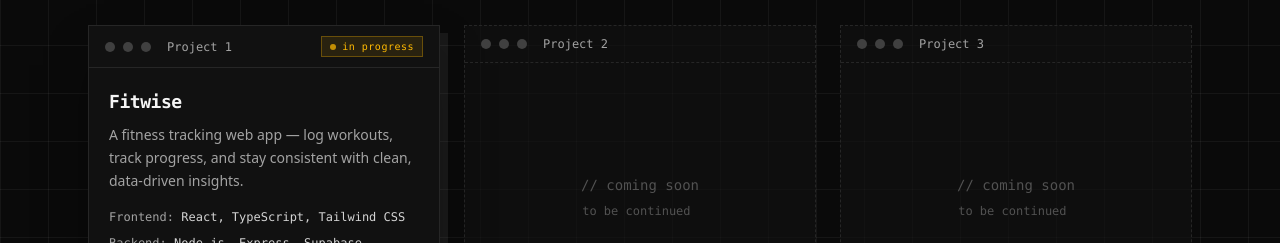
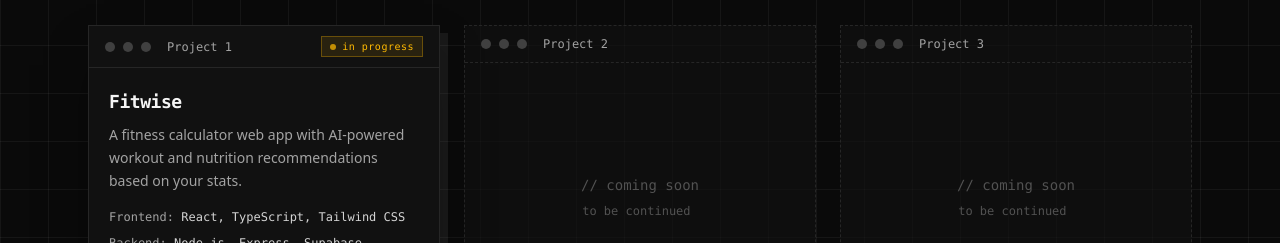
Before and after one commit to nereusofficial/nereus-portfolio, a React (Vite) app: page / in a window 1280 px wide. Shown: the part 1780-2023 px from the top of the page. Built offline with nearby package versions, Linux system fonts and the light colour scheme.

Commit message:
fasfasfafa

```diff
--- a/src/data/projects.ts
+++ b/src/data/projects.ts
@@ -6,12 +6,12 @@ export const projects: Project[] = [
     slot: 'Project 1',
     name: 'Fitwise',
     description:
-      'A fitness tracking web app — log workouts, track progress, and stay consistent with clean, data-driven insights.',
+      'A fitness calculator web app with AI-powered workout and nutrition recommendations based on your stats.',
     stack: {
       frontend: ['React', 'TypeScript', 'Tailwind CSS'],
       backend: ['Node.js', 'Express', 'Supabase'],
     },
-    demoUrl: 'https://fitwise-frontend.vercel.app',
+    demoUrl: 'https://fitwiseph.vercel.app',
     status: 'in-progress',
   },
   {
```
